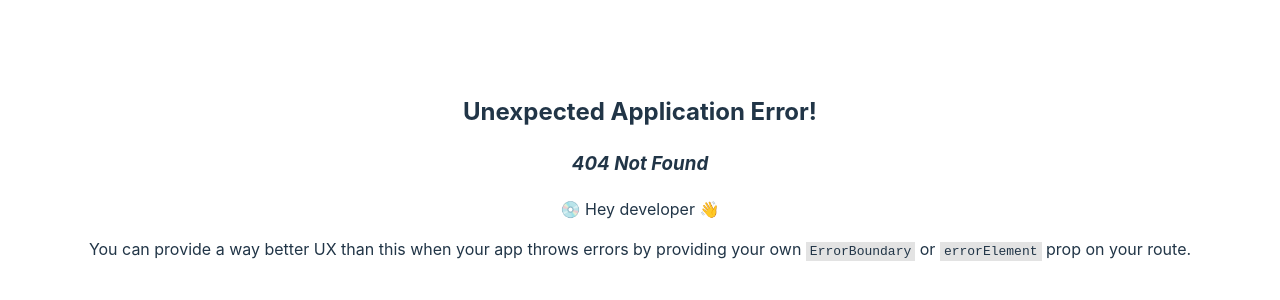
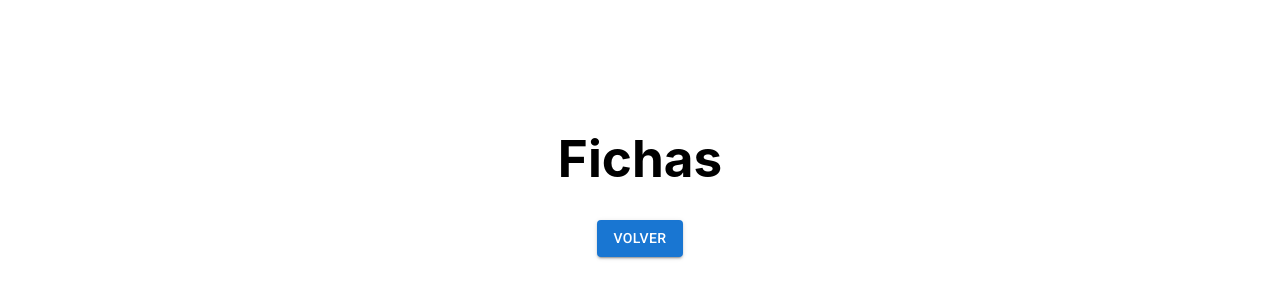
Before and after one commit to BenjaS180/killcoronavirus, a React (Vite) app: page /records in a window 1280 px wide. Before the commit this address had no page. Shown: the part 224-524 px from the top of the page. Built offline with nearby package versions, Linux system fonts and the light colour scheme.

Commit message:
Creando rutas faltantes de navbar

```diff
--- a/src/App.jsx
+++ b/src/App.jsx
@@ -25,4 +25,4 @@ function App() {
   )
 }
 
-export default App
+export default App;
--- /dev/null
+++ b/src/components/manage/Manage.css
@@ -0,0 +1,3 @@
+.h1welcome{
+    color: black;
+}
--- /dev/null
+++ b/src/components/manage/index.jsx
@@ -0,0 +1,17 @@
+import React from "react";
+import "./Manage.css"
+import { Link } from "react-router-dom";
+import Button from '@mui/material/Button';
+
+function Manage(){
+    return(
+        <>
+        <h1 className="h1welcome" > ADMINISTRANDO</h1>
+        <Link to={`/dashboard`}>
+          <Button variant="contained">Volver</Button>
+        </Link>
+        </>
+    )
+}
+
+export default Manage;
--- a/src/components/navbar/Navbar.css
+++ b/src/components/navbar/Navbar.css
@@ -13,12 +13,10 @@
 .h2-navbar{
     font-weight: 400;
     color: black;
-    position:relative;
 }
 .span-navbar{
     font-weight: bold;
 }
-
 .navbar-link{
     color: black;
     text-decoration: none;
--- a/src/components/navbar/index.jsx
+++ b/src/components/navbar/index.jsx
@@ -11,9 +11,9 @@ function Navbar() {
         <h2 className="h2-navbar" >KILLCORONAVIRUS</h2>
         <div>
         <Link className="navbar-link" to={"/"} ><b>Inicio</b></Link>
-        <Link className="navbar-link" to={"/"} >Administrar</Link>
-        <Link className="navbar-link" to={"/"} >Pacientes</Link>
-        <Link className="navbar-link" to={"/"} >Fichas</Link>
+        <Link className="navbar-link" to={"/manage"} >Administrar</Link>
+        <Link className="navbar-link" to={"/patient"} >Pacientes</Link>
+        <Link className="navbar-link" to={"/records"} >Fichas</Link>
         <Link className="navbar-link" to={"/"}>Salir</Link>
         </div>
     </div>
--- /dev/null
+++ b/src/components/patient/Patient.css
@@ -0,0 +1,3 @@
+.h1welcome{
+    color: black;
+}
--- /dev/null
+++ b/src/components/patient/index.jsx
@@ -0,0 +1,18 @@
+import React from "react";
+import "./Patient.css"
+import { Link } from "react-router-dom";
+import Button from '@mui/material/Button';
+
+
+function Patient(){
+    return(
+        <>
+        <h1 className="h1welcome">PACIENTES</h1>
+        <Link to={`/dashboard`}>
+          <Button variant="contained">Volver</Button>
+        </Link>
+        </>
+    )
+}
+
+export default Patient;
--- /dev/null
+++ b/src/components/records/Records.css
@@ -0,0 +1,3 @@
+.h1welcome{
+    color: black;
+}
--- /dev/null
+++ b/src/components/records/index.jsx
@@ -0,0 +1,17 @@
+import React from "react";
+import { Link } from "react-router-dom";
+import Button from '@mui/material/Button';
+
+
+function Records(){
+    return(
+        <>
+        <h1 className="h1welcome">Fichas</h1>
+        <Link to={`/dashboard`}>
+          <Button variant="contained">Volver</Button>
+        </Link>
+        </>
+    )
+}
+
+export default Records;
```
Also changed, not shown: src/main.jsx (+15 -1 lines).
